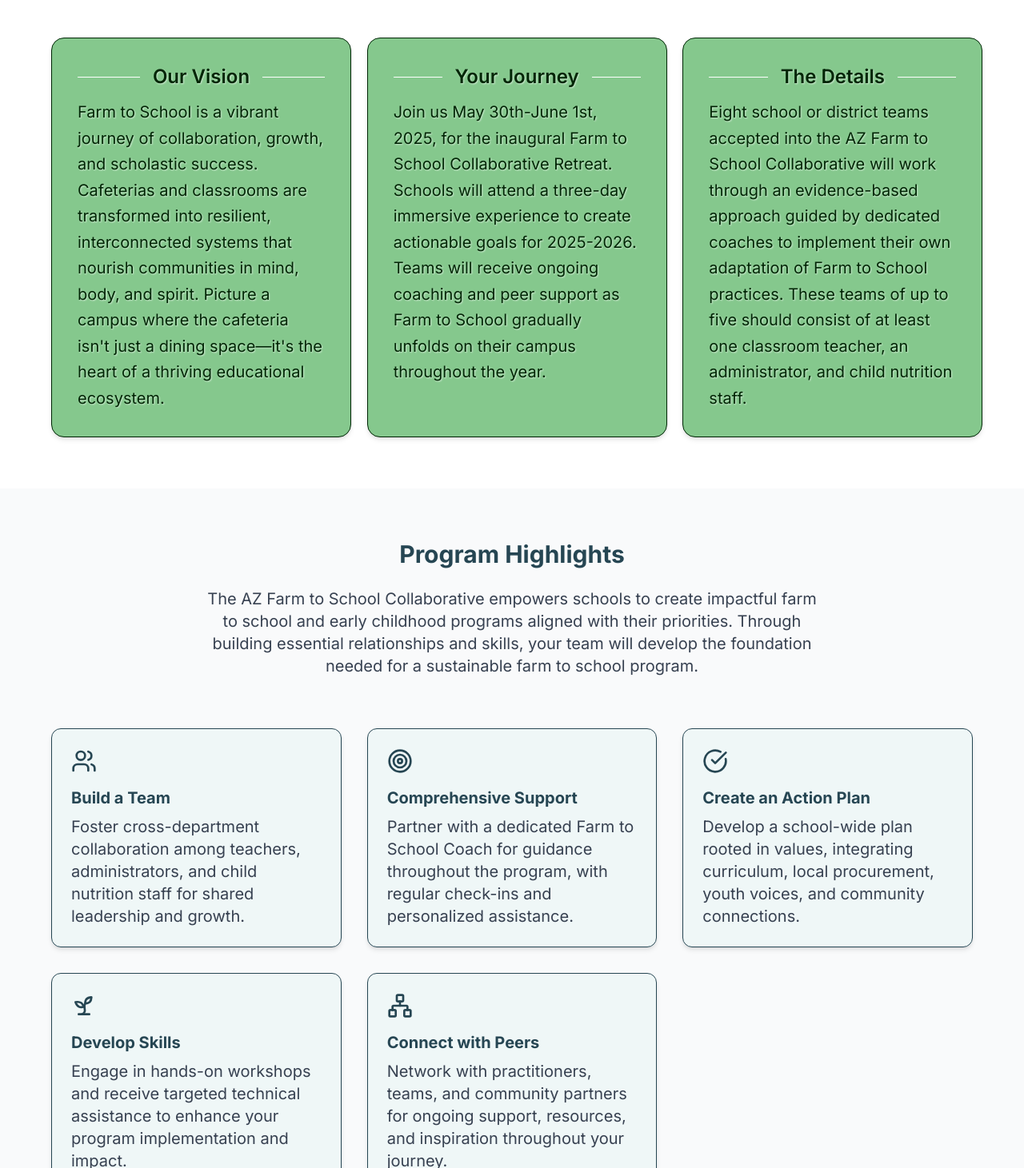
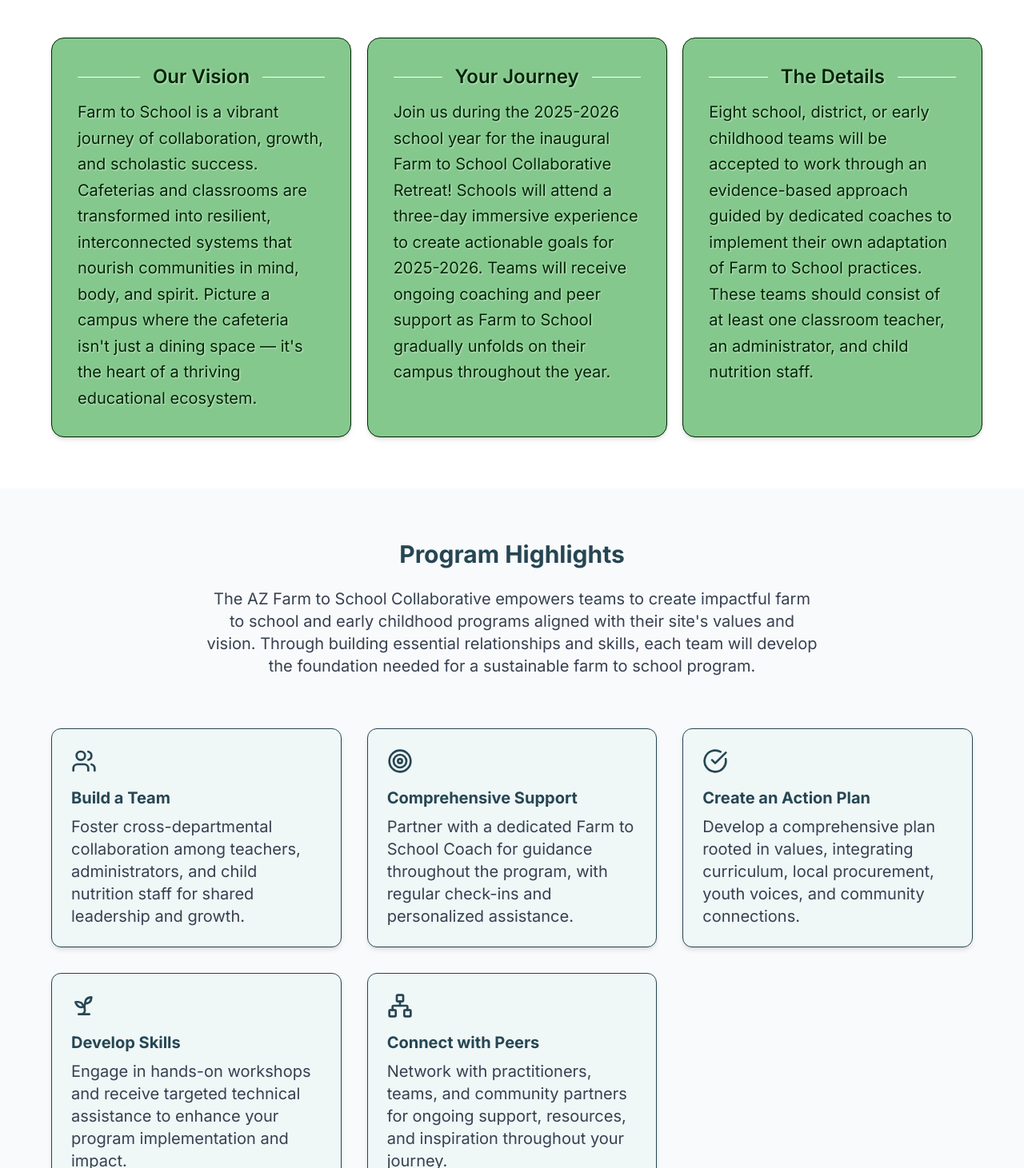
Before and after one commit to hglenn2k/F2S-Collab-Frontend, a Next.js app: page / in a window 1280 px wide. Shown: the part 949-2410 px from the top of the page at 80% size. Built offline with nearby package versions, Linux system fonts and the light colour scheme.

Commit message:
text close-reading fine details

```diff
--- a/src/components/sections/CallToAction.tsx
+++ b/src/components/sections/CallToAction.tsx
@@ -7,7 +7,7 @@ export default function CallToAction() {
       <div className="container mx-auto px-4 text-center">
         <h2 className="text-3xl font-bold mb-6">Ready to Grow?</h2>
         <p className="text-xl mb-8">
-          Healthy, conscious school communities connected to each other and our abundant home.
+          Healthy, conscious educational communities connected to each other and our abundant home.
         </p>
         <ButtonGroup />
       </div>
--- a/src/components/sections/ProgramHighlights.tsx
+++ b/src/components/sections/ProgramHighlights.tsx
@@ -6,7 +6,7 @@ export default function ProgramHighlights() {
     {
       icon: <Users className="w-8 h-8" />,
       title: "Build a Team",
-      description: "Foster cross-department collaboration among teachers, administrators, and child nutrition staff for shared leadership and growth.",
+      description: "Foster cross-departmental collaboration among teachers, administrators, and child nutrition staff for shared leadership and growth.",
     },
     {
       icon: <Target className="w-8 h-8" />,
@@ -16,7 +16,7 @@ export default function ProgramHighlights() {
     {
       icon: <CheckCircle className="w-8 h-8" />,
       title: "Create an Action Plan",
-      description: "Develop a school-wide plan rooted in values, integrating curriculum, local procurement, youth voices, and community connections.",
+      description: "Develop a comprehensive plan rooted in values, integrating curriculum, local procurement, youth voices, and community connections.",
     },
     {
       icon: <Sprout className="w-8 h-8" />,
@@ -37,9 +37,9 @@ export default function ProgramHighlights() {
         <div className="max-w-3xl mx-auto text-center mb-16">
           <h2 className="text-3xl font-bold text-cyan-700 mb-6 text-shadow-white">Program Highlights</h2>
           <p className="text-xl text-gray-700 mb-4">
-            The AZ Farm to School Collaborative empowers schools to create impactful farm to school
-            and early childhood programs aligned with their priorities. Through building essential relationships and skills, your team will develop
-            the foundation needed for a sustainable farm to school program.
+            The AZ Farm to School Collaborative empowers teams to create impactful farm to school and early childhood programs
+            aligned with their site&apos;s values and vision. Through building essential relationships and skills, each team
+            will develop the foundation needed for a sustainable farm to school program.
           </p>
         </div>
 
@@ -60,7 +60,7 @@ export default function ProgramHighlights() {
             What You&apos;ll Receive
           </h3>
           <p className="text-center mb-6 text-xl text-gray-700">
-            We will recruit 8 school or district teams from across the state to
+            We will recruit 8 school, district, and early childhood centers from across the state to
             participate in this comprehensive program.
           </p>
 
--- a/src/components/sections/Vision.tsx
+++ b/src/components/sections/Vision.tsx
@@ -38,7 +38,7 @@ export default function Vision() {
                   Farm to School is a vibrant journey of collaboration, growth, and scholastic success.
                   Cafeterias and classrooms are transformed into resilient, interconnected systems that nourish
                   communities in mind, body, and spirit. Picture a campus where the cafeteria isn&apos;t just a
-                  dining space—it&apos;s the heart of a thriving educational ecosystem.
+                  dining space — it&apos;s the heart of a thriving educational ecosystem.
                 </p>
               </div>
             </div>
@@ -62,7 +62,7 @@ export default function Vision() {
                 </div>
 
                 <p className="leading-relaxed text-green-900 text-xl" style={{ textShadow: '1px 1px 2px rgba(255, 255, 255, 0.6)' }}>
-                  Join us May 30th-June 1st, 2025, for the inaugural Farm to School Collaborative Retreat.
+                  Join us during the 2025-2026 school year for the inaugural Farm to School Collaborative Retreat!
                   Schools will attend a three-day immersive experience to create actionable goals for 2025-2026.
                   Teams will receive ongoing coaching and peer support as Farm to School gradually unfolds on their
                   campus throughout the year.
@@ -89,9 +89,9 @@ export default function Vision() {
                 </div>
 
                 <p className="leading-relaxed text-green-900 text-xl" style={{ textShadow: '1px 1px 2px rgba(255, 255, 255, 0.6)' }}>
-                  Eight school or district teams accepted into the AZ Farm to School Collaborative will work through an
+                  Eight school, district, or early childhood teams will be accepted to work through an
                   evidence-based approach guided by dedicated coaches to implement their own adaptation of Farm to School
-                  practices. These teams of up to five should consist of at least one classroom teacher, an administrator,
+                  practices. These teams should consist of at least one classroom teacher, an administrator,
                   and child nutrition staff.
                 </p>
               </div>
```
